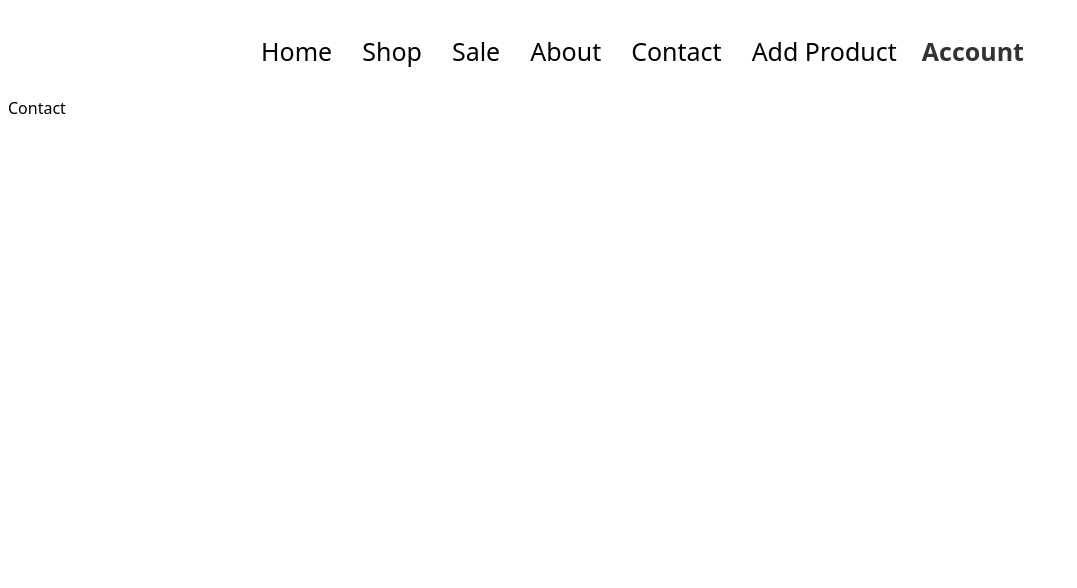
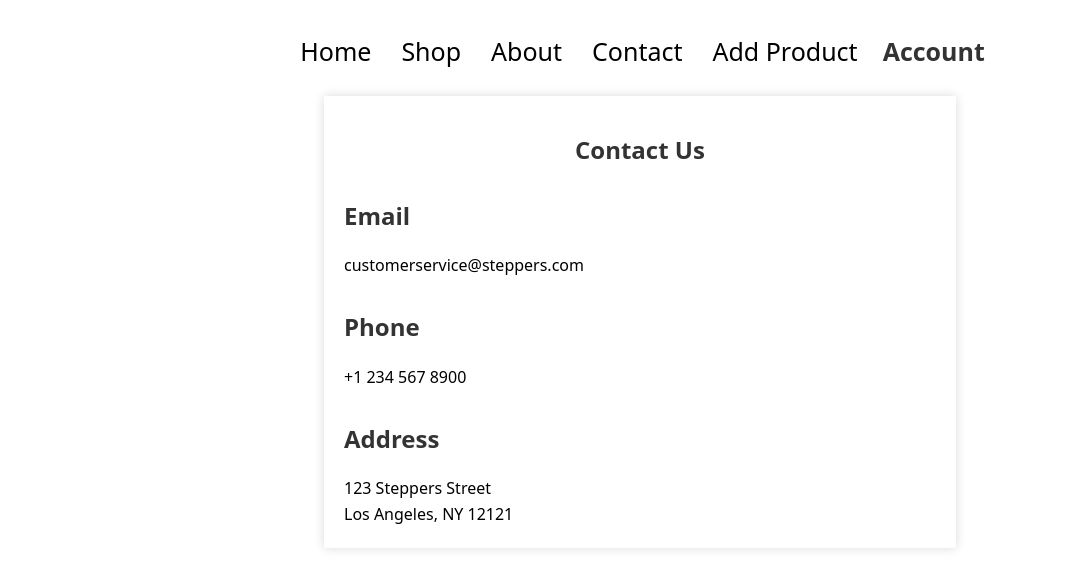
Before and after one commit to lbarsis/shoe-store, a React (Create React App) app in the folder client/: page /contact in a window 1280 px wide. Shown: the top 588 px of the page, without its empty margins (0-1077 px from the left). Built offline with nearby package versions, Linux system fonts and the light colour scheme; no server answers; the HTML template or start-up script is replaced by a standard one.

Commit message:
removed sale from navbar, still persists as route. updated Contact page.

```diff
--- a/client/src/components/contact/Contact.js
+++ b/client/src/components/contact/Contact.js
@@ -1,9 +1,25 @@
 import React from 'react';
+import '../../styles/ContactStyles/ContactPage.css'
 
 function Contact() {
   return (
-    <div>
-      Contact
+    <div class="contact-us-container">
+      <h1>Contact Us</h1>
+
+      <div class="contact-item">
+        <h2>Email</h2>
+        <p>customerservice@steppers.com</p>
+      </div>
+
+      <div class="contact-item">
+        <h2>Phone</h2>
+        <p>+1 234 567 8900</p>
+      </div>
+
+      <div class="contact-item">
+        <h2>Address</h2>
+        <p>123 Steppers Street<br />Los Angeles, NY 12121</p>
+      </div>
     </div>
   );
 }
--- a/client/src/components/navbar/Navbar.js
+++ b/client/src/components/navbar/Navbar.js
@@ -9,7 +9,7 @@ function Navbar() {
       <nav>
         <NavLink to='/'>Home</NavLink>
         <NavLink to='/shop'>Shop</NavLink>
-        <NavLink to='/sale'>Sale</NavLink>
+        {/* <NavLink to='/sale'>Sale</NavLink> */}
         <NavLink to='/about'>About</NavLink>
         <NavLink to='/contact'>Contact</NavLink>
         <NavLink to='/add-product'>Add Product</NavLink>
--- /dev/null
+++ b/client/src/styles/ContactStyles/ContactPage.css
@@ -0,0 +1,28 @@
+body {
+  font-family: Arial, sans-serif;
+}
+
+.contact-us-container {
+  width: 50%;
+  margin: 0 auto;
+  padding: 20px;
+  box-shadow: 0px 0px 10px 0px rgba(0,0,0,0.15);
+}
+
+h1 {
+  text-align: center;
+  color: #333;
+}
+
+.contact-item {
+  margin-top: 30px;
+}
+
+.contact-item h2 {
+  color: #333;
+}
+
+.contact-item p {
+  margin-top: 10px;
+  line-height: 1.6;
+}
```
